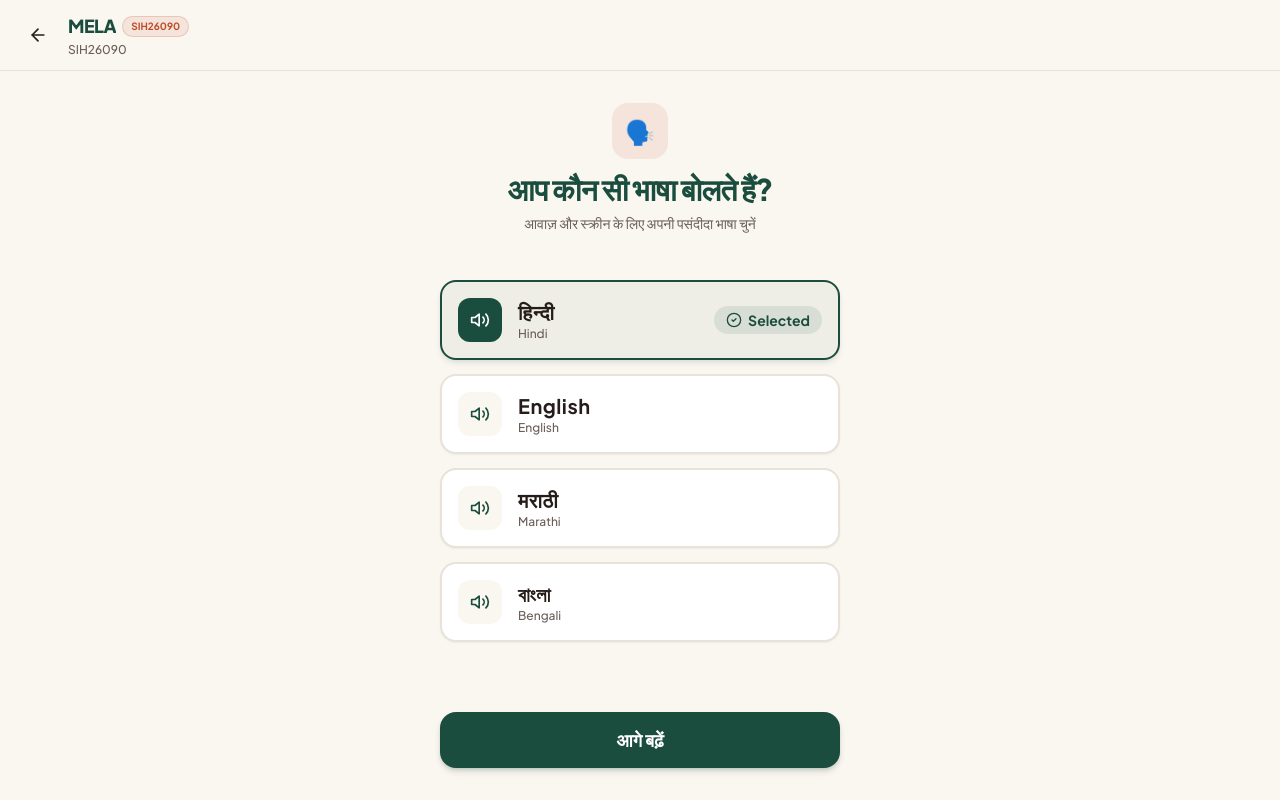
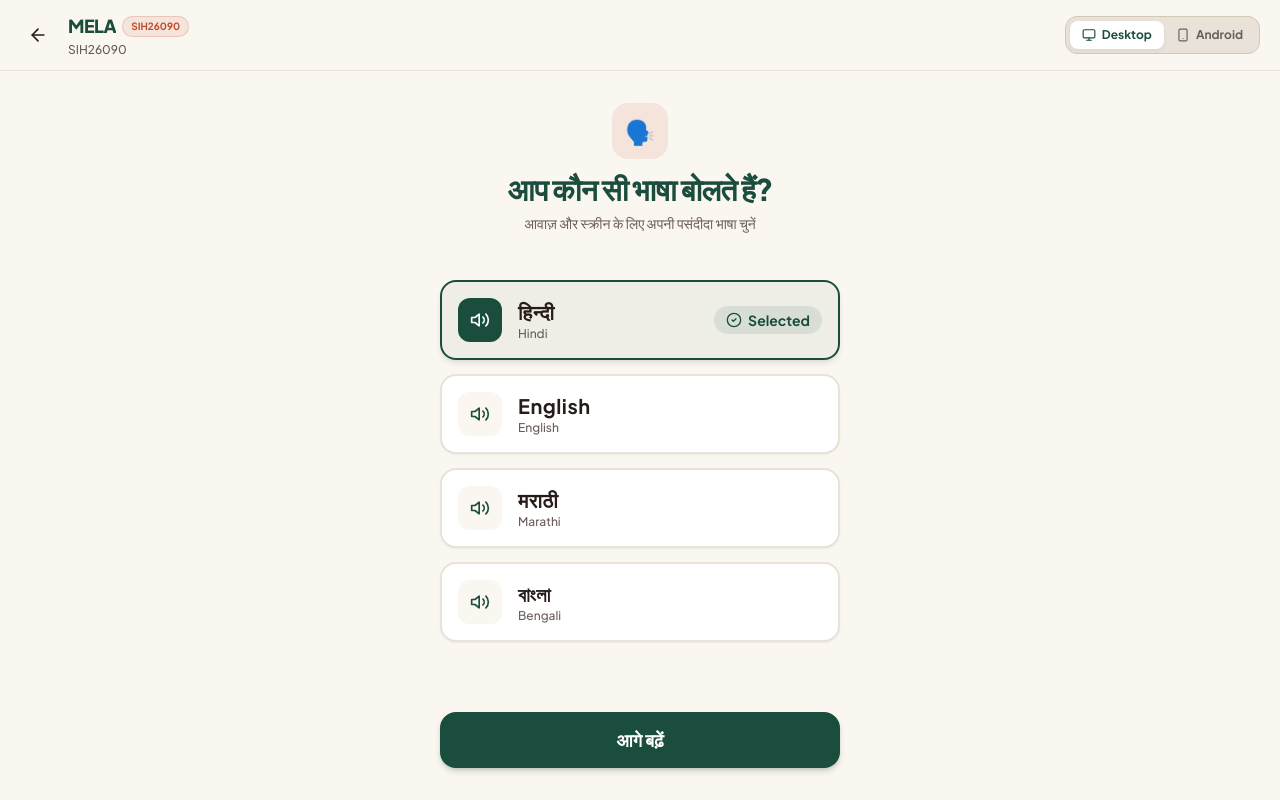
Before and after one commit to Vikhyat733/hastkala-setu, a React (Vite) app in the folder frontend/: page / in a window 1280 px wide. Built offline with nearby package versions, Linux system fonts and the light colour scheme; no server answers; a web font is replaced by a local one.

Commit message:
Fix UI bugs: Profile labels and ProductCameraScreen capture handler

```diff
--- a/frontend/src/context/MelaContext.tsx
+++ b/frontend/src/context/MelaContext.tsx
@@ -19,6 +19,7 @@ export type MelaRoute =
   | '/profile';
 
 
+export type ViewMode = 'desktop' | 'android';
 
 interface MelaContextType {
   currentRoute: MelaRoute;
@@ -27,6 +28,8 @@ interface MelaContextType {
   selectedLanguage: Language;
   setLanguage: (lang: Language) => void;
   t: Translations;
+  viewMode: ViewMode;
+  setViewMode: (mode: ViewMode) => void;
   onboardingCompleted: boolean;
   completeOnboarding: () => void;
   currentUser: UserProfile | null;
@@ -41,6 +44,7 @@ interface MelaContextType {
 
 const STORAGE_KEY_LANG = 'mela_selected_language';
 const STORAGE_KEY_ONBOARDING = 'mela_onboarding_done';
+const STORAGE_KEY_VIEW_MODE = 'mela_view_mode';
 
 const MelaContext = createContext<MelaContextType | undefined>(undefined);
 
@@ -56,6 +60,14 @@ export const MelaProvider: React.FC<{ children: React.ReactNode }> = ({ children
       if (saved === 'en' || saved === 'hi' || saved === 'mr' || saved === 'bn') return saved;
     } catch {}
     return 'hi';
+  });
+
+  const [viewMode, setViewModeState] = useState<ViewMode>(() => {
+    try {
+      const saved = localStorage.getItem(STORAGE_KEY_VIEW_MODE);
+      if (saved === 'android') return 'android';
+    } catch {}
+    return 'desktop';
   });
 
   // Onboarding completed flag
@@ -78,6 +90,13 @@ export const MelaProvider: React.FC<{ children: React.ReactNode }> = ({ children
     setSelectedLanguageState(lang);
     try {
       localStorage.setItem(STORAGE_KEY_LANG, lang);
+    } catch {}
+  };
+
+  const setViewMode = (mode: ViewMode) => {
+    setViewModeState(mode);
+    try {
+      localStorage.setItem(STORAGE_KEY_VIEW_MODE, mode);
     } catch {}
   };
 
@@ -132,6 +151,8 @@ export const MelaProvider: React.FC<{ children: React.ReactNode }> = ({ children
         selectedLanguage,
         setLanguage,
         t,
+        viewMode,
+        setViewMode,
         onboardingCompleted,
         completeOnboarding,
         currentUser,
--- a/frontend/src/core/design-system/AppHeader.tsx
+++ b/frontend/src/core/design-system/AppHeader.tsx
@@ -1,5 +1,6 @@
 import React from 'react';
-import { ArrowLeft, Globe } from 'lucide-react';
+import { ArrowLeft, Globe, Monitor, Smartphone } from 'lucide-react';
+import { useMela } from '../../context/MelaContext';
 import { IconButton } from './IconButton';
 
 export interface AppHeaderProps {
@@ -25,6 +26,7 @@ export const AppHeader: React.FC<AppHeaderProps> = ({
 }) => {
   // Automatically show back button whenever onBack handler is provided
   const shouldShowBack = showBack !== undefined ? showBack : Boolean(onBack);
+  const { viewMode, setViewMode } = useMela();
 
   return (
     <header className="sticky top-0 z-30 bg-[#FAF6F0]/95 backdrop-blur-md border-b border-[#E8E2D9] px-3.5 sm:px-4 py-2.5 sm:py-3 flex items-center justify-between">
@@ -54,6 +56,27 @@ export const AppHeader: React.FC<AppHeaderProps> = ({
       </div>
 
       <div className="flex items-center gap-2 flex-shrink-0 ml-2">
+        <div className="hidden sm:flex items-center p-1 bg-[#E8E2D9] rounded-xl border border-[#D5C9B5] mr-1">
+          <button
+            onClick={() => setViewMode('desktop')}
+            className={`flex items-center gap-1.5 px-3 py-1.5 rounded-lg text-xs font-bold transition-all ${
+              viewMode === 'desktop' ? 'bg-white text-[#1B4D3E] shadow-[0_2px_4px_rgba(0,0,0,0.05)]' : 'text-[#6B5E59] hover:bg-white/50'
+            }`}
+          >
+            <Monitor className="w-3.5 h-3.5" />
+            Desktop
+          </button>
+          <button
+            onClick={() => setViewMode('android')}
+            className={`flex items-center gap-1.5 px-3 py-1.5 rounded-lg text-xs font-bold transition-all ${
+              viewMode === 'android' ? 'bg-white text-[#1B4D3E] shadow-[0_2px_4px_rgba(0,0,0,0.05)]' : 'text-[#6B5E59] hover:bg-white/50'
+            }`}
+          >
+            <Smartphone className="w-3.5 h-3.5" />
+            Android
+          </button>
+        </div>
+
         {showLanguageToggle && (
           <button
             type="button"
--- a/frontend/src/core/design-system/AppLayout.tsx
+++ b/frontend/src/core/design-system/AppLayout.tsx
@@ -4,7 +4,8 @@ import { DesktopSidebar, NavTab } from './DesktopSidebar';
 import { BottomNavigation } from './BottomNavigation';
 
 export const AppLayout: React.FC<{ children: React.ReactNode }> = ({ children }) => {
-  const { currentRoute, navigate, t } = useMela();
+  const { currentRoute, navigate, t, viewMode } = useMela();
+  const isDesktop = viewMode === 'desktop';
 
   // Screens that should have the Sidebar / BottomNav
   const isMainScreen = [
@@ -40,9 +41,10 @@ export const AppLayout: React.FC<{ children: React.ReactNode }> = ({ children })
   }
 
   return (
-    <div className="flex h-screen overflow-hidden bg-[#FAF6F0] selection:bg-[#C04B27]/20 selection:text-[#C04B27]">
-      {/* Desktop Sidebar (hidden on mobile) */}
-      <DesktopSidebar
+    <div className={`flex h-screen overflow-hidden selection:bg-[#C04B27]/20 selection:text-[#C04B27] ${isDesktop ? 'bg-[#FAF6F0]' : 'bg-gray-100 justify-center'}`}>
+      {/* Desktop Sidebar (hidden on mobile and in Android view) */}
+      {isDesktop && (
+        <DesktopSidebar
         currentTab={currentTab || 'home'}
         onTabChange={handleTabChange}
         labels={{
@@ -52,16 +54,16 @@ export const AppLayout: React.FC<{ children: React.ReactNode }> = ({ children })
           profile: t.nav?.profile || 'Profile',
         }}
       />
+      )}
 
       {/* Main Content Area */}
-      <div className="flex-1 flex flex-col h-screen overflow-hidden relative">
+      <div className={`flex-1 flex flex-col h-screen overflow-hidden relative ${isDesktop ? '' : 'max-w-md w-full bg-[#FAF6F0] shadow-[0_0_40px_rgba(0,0,0,0.1)] border-x border-[#E0D8CE]'}`}>
         <div className="flex-1 overflow-y-auto">
           {children}
         </div>
 
-        {/* Mobile Bottom Navigation (hidden on desktop) */}
-        {/* We keep this here so it's global for main screens, and hide it on md+ */}
-        <div className="md:hidden">
+        {/* Mobile Bottom Navigation */}
+        <div className={isDesktop ? 'md:hidden' : 'block'}>
           <BottomNavigation
             currentTab={currentTab || 'home'}
             onTabChange={handleTabChange}
--- a/frontend/src/features/dashboard/DashboardScreen.tsx
+++ b/frontend/src/features/dashboard/DashboardScreen.tsx
@@ -59,7 +59,8 @@ const MELA_TIPS: { hi: string; en: string; mr: string; bn: string }[] = [
 ];
 
 export const DashboardScreen: React.FC = () => {
-  const { t, currentUser, selectedLanguage, setLanguage, logout, backendHealth, navigate } = useMela();
+  const { selectedLanguage, setLanguage, currentUser, logout, navigate, t, viewMode, backendHealth } = useMela();
+  const isDesktop = viewMode === 'desktop';
 
   const [products, setProducts] = useState<ProductItem[]>([]);
   const [orders, setOrders] = useState<Order[]>([]);
@@ -138,7 +139,7 @@ export const DashboardScreen: React.FC = () => {
         hi: 'MELA में आप "अपना सामान बेचें" पर जाकर फोटो लें। MELA AI आपकी सामग्री व कारीगरी की लागत जोड़कर पारदर्शी और उचित विक्रय मूल्य सुझाएगा।',
         en: "In MELA, start with 'Sell Your Product' and take a photo. MELA AI will calculate material and labor expenses to recommend a fair selling price.",
         mr: 'MELA मध्ये "सामान विका" वर जाऊन फोटो काढा. MELA AI साहित्य व कारागिरीचा खर्च जोडून योग्य किंमत सुचवेल.',
-        bn: 'MELA-তে "পণ্য বিক্রি করুন" এ গিয়ে ছবি তুলুন। MELA AI কাঁচামাল ও শ্রমের খরচ হিসাব করে ন্যায্য মূল্য প্রস্তাব করবে।',
+        bn: 'MELA-তে "পণ্য বিক্রি করুন" এ গিয়ে ছবি তুলুন। MELA AI কাঁচামাল ও শ্রমের খরচ হিসাব করে ন্যায্য মূল্য প্রস্তাব করবে.',
       };
       setAssistantResponse(resp);
       const queryMap = {
@@ -247,10 +248,10 @@ export const DashboardScreen: React.FC = () => {
         }
       />
 
-      <main className="flex-1 w-full max-w-7xl mx-auto p-4 md:p-6 md:grid md:grid-cols-12 md:gap-6 space-y-5 md:space-y-0 pb-20 md:pb-6">
+      <main className={`flex-1 w-full mx-auto p-4 md:p-6 pb-20 md:pb-6 ${isDesktop ? 'max-w-7xl md:grid md:grid-cols-12 md:gap-6 space-y-5 md:space-y-0' : 'max-w-md space-y-5'}`}>
 
         {/* LEFT MAIN COLUMN (Desktop) */}
-        <div className="md:col-span-8 space-y-5">
+        <div className={isDesktop ? "md:col-span-8 space-y-5" : "space-y-5"}>
         {/* ─── 1. GREETING & STATUS CARD ─── */}
         <div className="bg-white p-4 md:p-5 rounded-3xl border border-[#E0D8CE] shadow-2xs">
           <div className="flex items-center justify-between">
@@ -398,7 +399,7 @@ export const DashboardScreen: React.FC = () => {
             </span>
           </div>
 
-          <div className="grid grid-cols-3 gap-2.5">
+          <div className={`grid gap-2.5 ${isDesktop ? 'grid-cols-3' : 'grid-cols-3'}`}>
             {/* Metric 1: Products Listed */}
             <button
               type="button"
@@ -462,7 +463,7 @@ export const DashboardScreen: React.FC = () => {
         </div> {/* End Left Column */}
 
         {/* RIGHT SIDEBAR COLUMN (Desktop) */}
-        <div className="md:col-span-4 space-y-5">
+        <div className={isDesktop ? "md:col-span-4 space-y-5" : "space-y-5"}>
           {/* ─── 5. NEEDS YOUR ATTENTION ("आपका ध्यान चाहिए") ─── */}
           <section aria-labelledby="needs-attention-heading" className="space-y-2">
             <div className="flex items-center justify-between px-1">
--- a/frontend/src/features/earnings/EarningsScreen.tsx
+++ b/frontend/src/features/earnings/EarningsScreen.tsx
@@ -33,8 +33,9 @@ import {
 import { formatCurrency } from '../../utils/currency';
 
 export const EarningsScreen: React.FC = () => {
-  const { selectedLanguage, setLanguage, currentUser, navigate, t, goBack } = useMela();
+  const { selectedLanguage, setLanguage, currentUser, navigate, t, viewMode } = useMela();
   const nextLangMap = { hi: 'en', en: 'mr', mr: 'bn', bn: 'hi' } as const;
+  const isDesktop = viewMode === 'desktop';
 
   const [period, setPeriod] = useState<TimePeriod>('this_month');
   const [summary, setSummary] = useState<EarningsSummary | null>(null);
@@ -131,11 +132,11 @@ export const EarningsScreen: React.FC = () => {
         onLanguageToggle={() => setLanguage(nextLangMap[selectedLanguage])}
       />
 
-      <main className="flex-1 max-w-5xl w-full mx-auto p-4 md:p-8 space-y-5 pb-20 md:pb-6">
-        <div className="md:grid md:grid-cols-12 md:gap-6 space-y-5 md:space-y-0">
+      <main className={`flex-1 w-full mx-auto p-4 md:p-8 space-y-5 pb-20 md:pb-6 ${isDesktop ? 'max-w-5xl' : 'max-w-md'}`}>
+        <div className={isDesktop ? "md:grid md:grid-cols-12 md:gap-6 space-y-5 md:space-y-0" : "space-y-5"}>
 
           {/* Left Column */}
-          <div className="md:col-span-7 space-y-5">
+          <div className={isDesktop ? "md:col-span-7 space-y-5" : "space-y-5"}>
         {/* ─── 1. TIME PERIOD TABS ─── */}
         <div className="bg-[#EDE5DA] p-1 rounded-2xl flex gap-1 border border-[#E0D8CE]">
           {[
@@ -311,8 +312,8 @@ export const EarningsScreen: React.FC = () => {
 
         </div>
 
-          {/* Right Column: Recent Sales */}
-          <div className="md:col-span-5 space-y-5">
+          {/* Right Column (Insights & Actions) */}
+          <div className={isDesktop ? "md:col-span-5 space-y-5" : "space-y-5"}>
             {/* ─── 5. RECENT COMPLETED SALES ─── */}
         <div className="space-y-3">
           <div className="flex items-center justify-between px-1">
--- a/frontend/src/features/marketplace/MarketplaceScreen.tsx
+++ b/frontend/src/features/marketplace/MarketplaceScreen.tsx
@@ -34,8 +34,9 @@ import {
 import { orderService, Order, DefaultAddress } from '../../services/orders/orderService';
 
 export const MarketplaceScreen: React.FC = () => {
-  const { selectedLanguage, setLanguage, currentUser, navigate, t, goBack } = useMela();
+  const { selectedLanguage, setLanguage, currentUser, navigate, t, goBack, viewMode } = useMela();
   const lang = selectedLanguage;
+  const isDesktop = viewMode === 'desktop';
   const nextLangMap = { hi: 'en', en: 'mr', mr: 'bn', bn: 'hi' } as const;
 
   // State
@@ -280,8 +281,8 @@ export const MarketplaceScreen: React.FC = () => {
           onLanguageToggle={() => setLanguage(nextLangMap[selectedLanguage])}
         />
 
-        <main className="flex-1 max-w-7xl w-full mx-auto p-4 md:p-6 pb-20 md:pb-6">
-          <div className="md:grid md:grid-cols-2 md:gap-8 items-start">
+        <main className={`flex-1 w-full mx-auto p-4 ${isDesktop ? 'max-w-7xl md:p-6 pb-20 md:pb-6' : 'max-w-md pb-24 space-y-5'}`}>
+          <div className={isDesktop ? "md:grid md:grid-cols-2 md:gap-8 items-start" : "space-y-5"}>
 
             {/* ── LEFT COLUMN: Image & Status ── */}
             <div className="bg-white rounded-3xl overflow-hidden border-2 border-[#E0D8CE] shadow-lg">
@@ -329,9 +330,9 @@ export const MarketplaceScreen: React.FC = () => {
             </div>
 
             {/* ── RIGHT COLUMN: Details & Actions ── */}
-            <div className="mt-5 md:mt-0 space-y-5">
+            <div className={`space-y-5 ${isDesktop ? 'mt-5 md:mt-0' : ''}`}>
 
-              <div className="bg-white rounded-3xl border border-[#E0D8CE] shadow-sm p-5 space-y-4">
+              <div className="bg-white rounded-3xl p-5 border-2 border-[#E0D8CE] shadow-sm space-y-4 relative">
               <div className="flex items-start justify-between gap-2">
                 <div className="flex-1 min-w-0">
                   <span className="text-[11px] font-bold text-[#C04B27] uppercase tracking-wider block truncate">
@@ -916,7 +917,7 @@ export const MarketplaceScreen: React.FC = () => {
         onLanguageToggle={() => setLanguage(nextLangMap[selectedLanguage])}
       />
 
-      <main className="flex-1 max-w-md w-full mx-auto p-4 md:p-6 space-y-5">
+      <main className={`flex-1 w-full mx-auto p-4 md:p-6 space-y-5 ${isDesktop ? 'max-w-7xl' : 'max-w-md'}`}>
         {/* Title & Trust Header */}
         <div className="space-y-1">
           <div className="inline-flex items-center gap-1.5 px-3 py-1 rounded-full bg-[#1B4D3E]/10 text-[#1B4D3E] text-[11px] font-black uppercase tracking-wider">
@@ -1062,7 +1063,7 @@ export const MarketplaceScreen: React.FC = () => {
           </div>
         ) : (
           /* Products List */
-          <div className="grid grid-cols-1 md:grid-cols-2 lg:grid-cols-3 xl:grid-cols-4 gap-4 md:gap-5">
+          <div className={`grid gap-4 md:gap-5 ${isDesktop ? 'grid-cols-1 md:grid-cols-2 lg:grid-cols-3 xl:grid-cols-4' : 'grid-cols-1'}`}>
             {products.map((item) => {
               const isOutOfStock = item.stock <= 0;
 
--- a/frontend/src/features/orders/MyOrdersScreen.tsx
+++ b/frontend/src/features/orders/MyOrdersScreen.tsx
@@ -27,8 +27,9 @@ import { orderService, Order, OrderStatus } from '../../services/orders/orderSer
 import { formatCurrency } from '../../utils/currency';
 
 export const MyOrdersScreen: React.FC = () => {
-  const { selectedLanguage, setLanguage, currentUser, navigate, t, goBack } = useMela();
+  const { selectedLanguage, setLanguage, currentUser, navigate, t, goBack, viewMode } = useMela();
   const lang = selectedLanguage;
+  const isDesktop = viewMode === 'desktop';
   const nextLangMap = { hi: 'en', en: 'mr', mr: 'bn', bn: 'hi' } as const;
 
   const [activeTab, setActiveTab] = useState<'artisan' | 'buyer'>('artisan');
@@ -253,7 +254,7 @@ export const MyOrdersScreen: React.FC = () => {
         onLanguageToggle={() => setLanguage(nextLangMap[selectedLanguage])}
       />
 
-      <main className="flex-1 max-w-7xl w-full mx-auto p-4 md:p-6 space-y-5 pb-20 md:pb-6">
+      <main className={`flex-1 w-full mx-auto p-4 md:p-6 space-y-5 pb-20 md:pb-6 ${isDesktop ? 'max-w-7xl' : 'max-w-md'}`}>
         {/* Notice alert */}
         {actionMessage && (
           <div className="p-3 bg-emerald-50 border border-emerald-300 text-emerald-900 rounded-2xl text-xs font-bold flex items-center gap-2 animate-in fade-in">
--- a/frontend/src/features/product_creation/screens/AiImageStudioScreen.tsx
+++ b/frontend/src/features/product_creation/screens/AiImageStudioScreen.tsx
@@ -15,8 +15,9 @@ export const AiImageStudioScreen: React.FC = () => {
     enhancementIsDevFallback,
   } = useProductCreation();
 
-  const { t, selectedLanguage } = useMela();
+  const { t, selectedLanguage, viewMode } = useMela();
   const lang = selectedLanguage as 'hi' | 'en';
+  const isDesktop = viewMode === 'desktop';
 
   const handleAccept = () => {
     setStep('voice');
@@ -38,9 +39,9 @@ export const AiImageStudioScreen: React.FC = () => {
         showLanguageToggle={false}
       />
 
-      <main className="flex-1 max-w-5xl w-full mx-auto p-4 md:p-6 space-y-6 pb-20 md:pb-6">
+      <main className={`flex-1 w-full mx-auto p-4 md:p-6 space-y-6 pb-20 md:pb-6 ${isDesktop ? 'max-w-5xl' : 'max-w-md'}`}>
 
-        <div className="md:grid md:grid-cols-2 md:gap-8 md:items-center">
+        <div className={isDesktop ? "md:grid md:grid-cols-2 md:gap-8 md:items-center" : "space-y-6"}>
           {/* LEFT COLUMN: Before / After Comparison */}
           <div className="w-full">
             <BeforeAfterCompare
@@ -55,7 +56,7 @@ export const AiImageStudioScreen: React.FC = () => {
           </div>
 
           {/* RIGHT COLUMN: Title & Actions */}
-          <div className="mt-8 md:mt-0 space-y-6 flex flex-col justify-center">
+          <div className={`flex flex-col justify-center space-y-6 ${isDesktop ? 'mt-8 md:mt-0' : 'mt-8'}`}>
             {/* Title Header */}
             <div className="text-center md:text-left space-y-1.5">
               {wasActuallyEnhanced ? (
--- a/frontend/src/features/product_creation/screens/ProductCameraScreen.tsx
+++ b/frontend/src/features/product_creation/screens/ProductCameraScreen.tsx
@@ -23,8 +23,9 @@ const SAMPLE_CRAFT_IMAGES = [
 
 export const ProductCameraScreen: React.FC = () => {
   const { setImageAndEnhance, isEnhancing, errorMessage, setErrorMessage, clearError } = useProductCreation();
-  const { t, selectedLanguage, navigate } = useMela();
+  const { t, selectedLanguage, navigate, viewMode } = useMela();
   const lang = selectedLanguage;
+  const isDesktop = viewMode === 'desktop';
 
   const videoRef = useRef<HTMLVideoElement | null>(null);
   const fileInputRef = useRef<HTMLInputElement | null>(null);
@@ -143,7 +144,7 @@ export const ProductCameraScreen: React.FC = () => {
         showLanguageToggle={false}
       />
 
-      <main className="flex-1 max-w-5xl w-full mx-auto p-4 md:p-6 flex flex-col justify-between space-y-4">
+      <main className={`flex-1 w-full mx-auto p-4 md:p-6 flex flex-col justify-between space-y-4 pb-20 ${isDesktop ? 'max-w-5xl' : 'max-w-md'}`}>
         <div className="text-center md:text-left space-y-1">
           <h2 className="text-2xl md:text-3xl font-black text-[#1B4D3E] tracking-tight">
             {t.sellProduct.camera.title}
@@ -160,7 +161,7 @@ export const ProductCameraScreen: React.FC = () => {
           </div>
         )}
 
-        <div className="md:grid md:grid-cols-2 md:gap-8 items-center flex-1">
+        <div className={`flex-1 ${isDesktop ? 'md:grid md:grid-cols-2 md:gap-8 items-center' : 'space-y-6'}`}>
           <div className="w-full">
             <div className="relative w-full aspect-square rounded-3xl overflow-hidden bg-black border-4 border-[#E0D8CE] shadow-2xl flex items-center justify-center">
               {cameraActive ? (
@@ -187,7 +188,7 @@ export const ProductCameraScreen: React.FC = () => {
           <div className="mt-6 md:mt-0 space-y-6">
             <div className="space-y-4">
               <PrimaryButton
-                onClick={handleCapture}
+                onClick={handleShutterClick}
                 disabled={!cameraActive || isEnhancing}
                 className={`py-4 shadow-xl ${
                   !cameraActive || isEnhancing ? 'opacity-50' : 'hover:scale-102 active:scale-95'
--- a/frontend/src/features/profile/ProfileScreen.tsx
+++ b/frontend/src/features/profile/ProfileScreen.tsx
@@ -93,10 +93,10 @@ export const ProfileScreen: React.FC = () => {
                     </div>
                     <div>
                       <span className="text-xs font-black text-[#261D1A] block">
-                        {t.profile.earnings}
+                        {t.profile.myEarningsLink}
                       </span>
                       <span className="text-[10px] text-[#6B5E59]">
-                        {t.earnings.totalSales}
+                        {t.profile.earningsDesc}
                       </span>
                     </div>
                   </div>
```
